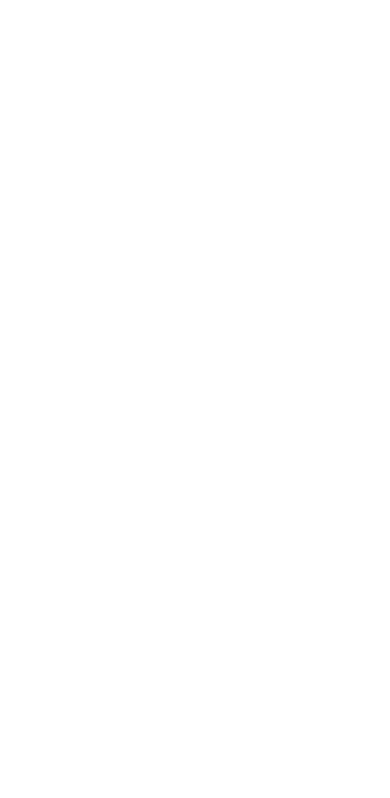
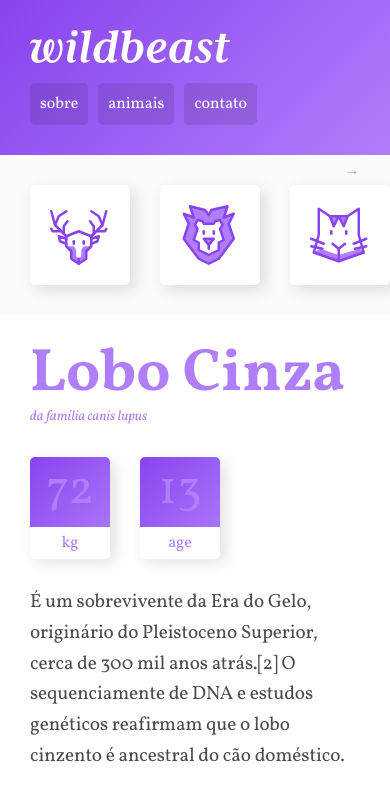
Before and after one commit to Xermelly/CSSGridLayoutOrigamid, a plain HTML site: page index.html in a window 390 px wide. Shown: the top 798 px of the page. Drawn offline with Linux system fonts and the light colour scheme.

Commit message:
Wildbest

```diff
--- a/css/style.css
+++ b/css/style.css
@@ -0,0 +1,285 @@
+body {
+  margin: 0;
+  padding: 0;
+  font-family: "Vollkorn", Georgia, sans-serif;
+}
+img {
+  display: block;
+  width: 100%;
+  border-radius: 5px;
+}
+h1,
+h2,
+h3,
+p,
+a,
+ul,
+li,
+blockquote {
+  margin: 0;
+  padding: 0;
+}
+ul,
+li {
+  list-style: none;
+}
+a {
+  text-decoration: none;
+}
+/*Grid Geral*/
+.estrutura {
+  display: grid;
+  grid-template-columns: minmax(160px, 1fr) 3fr 300px;
+  grid-template-areas:
+    "header header header"
+    "sidenav content anuncios"
+    "footer footer footer";
+}
+@media (max-width: 1200px) {
+  .estrutura {
+    grid-template-areas:
+      "header header header"
+      "sidenav content content"
+      "sidenav anuncios anuncios"
+      "footer footer footer";
+  }
+}
+@media (max-width: 760px) {
+  .estrutura {
+    grid-template-columns: 100%;
+    grid-template-areas:
+      "header"
+      "sidenav"
+      "content"
+      "anuncios"
+      "footer";
+  }
+}
+/*header*/
+.header {
+  display: grid;
+  grid-template-columns: 1fr auto;
+  grid-area: header;
+  padding: 30px;
+  background: linear-gradient(135deg, #8844ee, #b07dfb);
+  align-items: center;
+}
+.logo {
+  max-width: 200px;
+}
+.header nav ul {
+  display: flex;
+  flex-wrap: wrap;
+  gap: 30px;
+}
+.header nav a {
+  display: block;
+  padding: 10px;
+  color: white;
+  font-size: 1.125rem;
+  background: rgba(0, 0, 0, 0.1);
+  border-radius: 5px;
+  transition: 0.1s;
+}
+.header nav a:hover {
+  background: rgba(0, 0, 0, 0.5);
+}
+
+@media (max-width: 760px) {
+  .header {
+    grid-template-columns: auto;
+  }
+  .header nav ul {
+    gap: 10px;
+  }
+  .header nav a {
+    font-size: 1em;
+  }
+  .logo {
+    margin-bottom: 20px;
+  }
+}
+/*Sidenav*/
+.sidenav {
+  grid-area: sidenav;
+  background: #fafbfc;
+  padding: 30px;
+}
+.sidenav li a {
+  display: block;
+  min-width: 60px;
+  max-width: 100px;
+  margin: 0 auto 30px auto;
+  background: white;
+  padding: 20px;
+  border-radius: 5px;
+  box-shadow: 5px 5px 15px 0px rgba(44, 44, 44, 0.15);
+  transition: 0.1s ease-out;
+}
+.sidenav li a:hover {
+  background: #b07dfb;
+}
+@keyframes seta {
+  from {
+    right: 30px;
+  }
+  to {
+    right: 20px;
+  }
+}
+@media (max-width: 760px) {
+  .sidenav {
+    padding: 0 30px;
+    overflow-x: auto;
+    -webkit-overflow-scrolling: touch;
+    -ms-overflow-style: -ms-autohiding-scrollbar;
+    position: relative;
+  }
+  .sidenav::after {
+    content: "→";
+    position: absolute;
+    top: 5px;
+    right: 30px;
+    color: rgba(0, 0, 0, 0.3);
+    animation: seta 0.5s ease-in 0s infinite alternate;
+  }
+  .sidenav ul {
+    display: flex;
+  }
+  .sidenav ul li {
+    flex: 1 0 60px;
+  }
+  .sidenav li a {
+    margin: 30px 30px 30px 0;
+  }
+}
+
+/*Content*/
+.content {
+  max-width: 900px;
+  margin: 0 auto;
+  padding: 30px;
+  display: grid;
+  grid-area: content;
+  grid-template-columns: 1fr 1fr;
+  gap: 30px;
+}
+@media (max-width: 600px) {
+  .content {
+    grid-template-columns: auto;
+  }
+}
+.col-wide {
+  grid-column: 1/-1;
+}
+.img-1 {
+  grid-row: span 2;
+  align-self: end;
+}
+.img-2 {
+  align-self: end;
+}
+/*Estilos content*/
+p {
+  font-size: 1.2rem;
+  line-height: 1.6;
+  letter-spacing: -0.005em;
+  color: rgba(0, 0, 0, 0.7);
+}
+.informacoes p + p {
+  margin-top: 30px;
+}
+.titulo {
+  color: #b07dfb;
+}
+.titulo h1 {
+  font-size: 3.75em;
+  line-height: 1;
+  font-weight: 700px;
+}
+.titulo span {
+  font-size: 0.875rem;
+  font-style: italic;
+}
+
+.caracteristicas {
+  display: flex;
+  gap: 30px;
+  align-items: flex-start;
+}
+.caracteristicas span {
+  display: block;
+  color: #b07dfb;
+}
+.caracteristicas > div {
+  width: 80px;
+  text-align: center;
+  background: linear-gradient(135deg, #8844ee, #b07dfb);
+  border-radius: 5px;
+  box-shadow: 5px 5px 15px 0px rgba(44, 44, 44, 0.15);
+  position: relative;
+}
+.numero {
+  color: #b07dfb;
+  font-size: 3rem;
+  line-height: 1;
+  margin: 10px auto;
+}
+.rotulo {
+  background: white;
+  border-radius: 0 0 5px 5px;
+  padding: 5px 0;
+  position: relative;
+  top: 2px;
+}
+.destaque {
+  font-size: 0.875rem;
+  color: #b07dfb;
+  max-width: 16em;
+}
+.citacao,
+.atributos {
+  align-self: start;
+  padding: 30px;
+  border-radius: 5px;
+  box-shadow: 5px 5px 15px 0px rgba(44, 44, 44, 0.15);
+  background: linear-gradient(135deg, #8844ee, #b07dfb);
+}
+.citacao p {
+  max-width: 500px;
+  font-size: 1.5em;
+  font-style: italic;
+  text-align: center;
+  margin: 0 auto;
+  color: white;
+}
+.atributos li {
+  color: white;
+  font-family: "Courier New", Courier, monospace;
+  font-size: 1.125em;
+  padding: 15px;
+}
+.atributos li + li {
+  border-top: 2px solid #b07dfb;
+}
+/*Anuncios*/
+.anuncios {
+  display: grid;
+  grid-area: anuncios;
+  grid-template-columns: repeat(auto-fit, minmax(150px, 1fr));
+  background: #fafbfc;
+  align-content: start;
+  padding: 30px;
+  gap: 30px;
+}
+
+/*Footer*/
+.footer {
+  grid-area: footer;
+  background: linear-gradient(135deg, #8844ee, #b07dfb);
+}
+.footer p {
+  color: white;
+  text-align: center;
+  padding: 30px;
+}
--- a/index.html
+++ b/index.html
@@ -6,11 +6,84 @@
   <meta http-equiv="X-UA-Compatible" content="IE=edge">
   <meta name="viewport" content="width=device-width, initial-scale=1.0">
   <title>Wildbeast</title>
+  <link rel="preconnect" href="https://fonts.googleapis.com">
+  <link rel="preconnect" href="https://fonts.gstatic.com" crossorigin>
+  <link href="https://fonts.googleapis.com/css2?family=Vollkorn:ital,wght@0,400;0,700;1,400&display=swap" rel="stylesheet">
   <link rel="stylesheet" href="/css/style.css">
 </head>
 
 <body>
-
+  <div class="estrutura">
+    <header class="header">
+      <a href="#" class="logo"><img src="./img/wildbeast.svg" alt="Wildbeast"></a>
+      <nav class="menu">
+        <ul>
+          <li><a href="#">sobre</a></li>
+          <li><a href="#">animais</a></li>
+          <li><a href="#">contato</a></li>
+        </ul>
+      </nav>
+    </header>
+    <nav class="sidenav">
+      <ul>
+        <li><a href="#"><img src="./img/icones/cervo.svg" alt="Cervo"></a></li>
+        <li><a href="#"><img src="./img/icones/leao.svg" alt="Leão"></a></li>
+        <li><a href="#"><img src="./img/icones/gato.svg" alt="Gato"></a></li>
+        <li><a href="#"><img src="./img/icones/vaca.svg" alt="Vaca"></a></li>
+        <li><a href="#"><img src="./img/icones/ovelha.svg" alt="Ovelha"></a></li>
+        <li><a href="#"><img src="./img/icones/abelha.svg" alt="Abelha"></a></li>
+      </ul>
+    </nav>
+    <main class="content">
+      <div class="titulo">
+        <h1>Lobo Cinza</h1>
+        <span>da família canis lupus</span>
+      </div>
+      <div class="caracteristicas">
+        <div>
+          <span class="numero">72</span>
+          <span class="rotulo">kg</span>
+        </div>
+        <div>
+          <span class="numero">13</span>
+          <span class="rotulo">age</span>
+        </div>
+      </div>
+      <p class="col-wide">É um sobrevivente da Era do Gelo, originário do Pleistoceno Superior, cerca de 300 mil anos atrás.[2] O sequenciamente de DNA e estudos genéticos reafirmam que o lobo cinzento é ancestral do cão doméstico.</p>
+      <img class="img-1" src="./img/wolf1.jpg" alt="Wolf 1">
+      <p class="destaque">É um sobrevivente da Era do Gelo, originário do Pleistoceno Superior, cerca de 300 mil anos atrás.[2] O sequenciamente de DNA e estudos.</p>
+      <img class="img-2" src="./img/wolf2.jpg" alt="Wolf 2">
+      <p>O peso e tamanho dos lobos variam muito em todo o mundo, tendendo a aumentar proporcionalmente com a latitude, como previsto pela teoria de Christian Bergmann. Em geral, a altura, medida a partir dos ombros, varia de 60 a 95 centímetros.</p>
+      <p>O peso varia geograficamente. Em média, os lobos europeus pesam 38,5kg; os lobos da América do Norte, 36kg; os lobos indianos e árabes, 25kg.[7] Embora raros, lobos com mais de 77 kg foram encontrados no Alasca, Canadá, [8] e na antiga União Soviética.</p>
+      <blockquote class="citacao col-wide">
+        <p>“Há algo no vivar do lobo que tira um homem do aqui e agora e o transporta para uma florenta da mente.”</p>
+      </blockquote>
+      <ul class="atributos">
+        <li>Surgiu: 12.000 anos</li>
+        <li>Tipo: Mamífero</li>
+        <li>Idade Média: 13 anos</li>
+        <li>Macho adulto: 80kg</li>
+        <li>Fêmea adulta: 55kg</li>
+        <li>Família: Lupus</li>
+      </ul>
+      <div class="informacoes">
+        <p>É um sobrevivente da Era do Gelo, originário do Pleistoceno Superior, cerca de 300 mil anos atrás.[2] O sequenciamente de DNA e estudos genéticos reafirmam que o lobo cinzento é ancestral do cão doméstico.</p>
+        <p>É um sobrevivente da Era do Gelo, originário do Pleistoceno Superior, cerca de 300 mil anos atrás.[2] O sequenciamente de DNA e estudos genéticos reafirmam que o lobo cinzento é ancestral do cão doméstico.</p>
+      </div>
+      <img class="col-wide" src="./img/wolf3.jpg" alt="Wolf 3">
+    </main>
+    <aside class="anuncios">
+      <div class="anuncio-item">
+        <img src="./img/anuncio-1.jpg" alt="Anuncio 1">
+      </div>
+      <div class="anuncio-item">
+        <img src="./img/anuncio-2.jpg" alt="Anuncio 2">
+      </div>
+    </aside>
+    <footer class="footer">
+      <p>Origamid © 2012 - 2017. Alguns direitos reservados.</p>
+    </footer>
+  </div>
 </body>
 
 </html>
```
